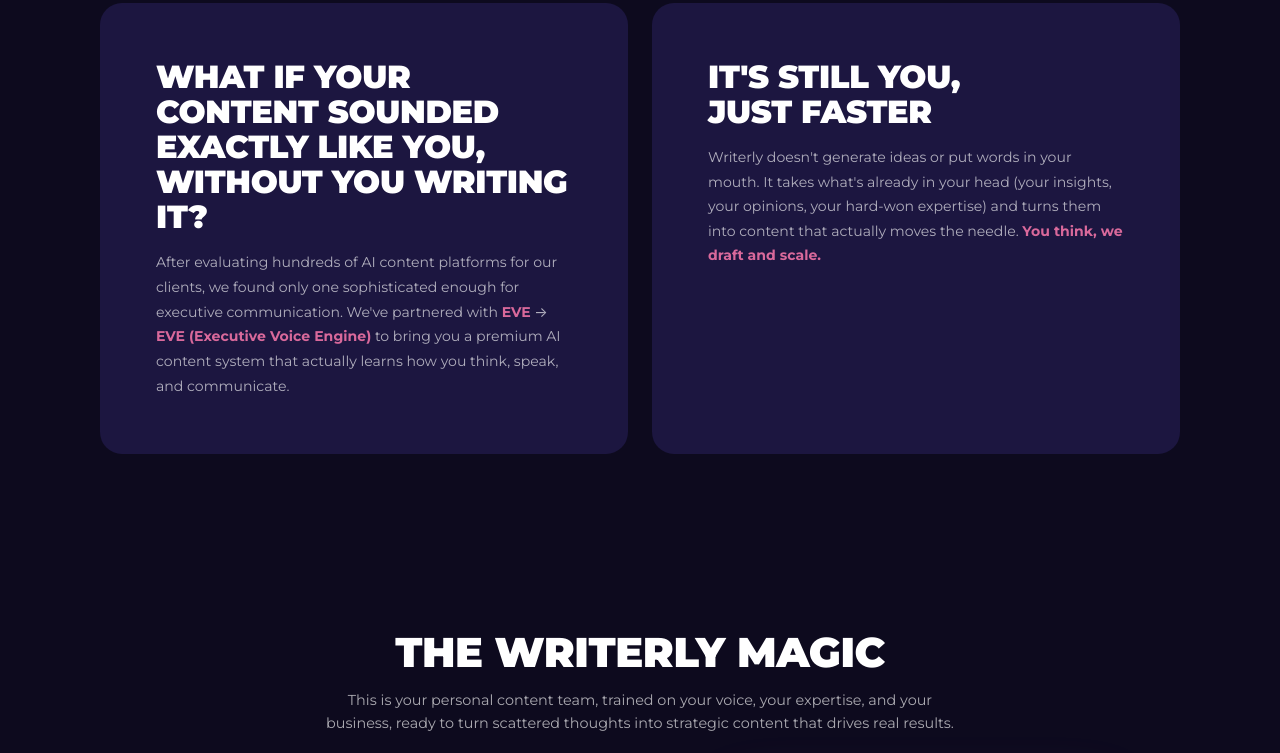
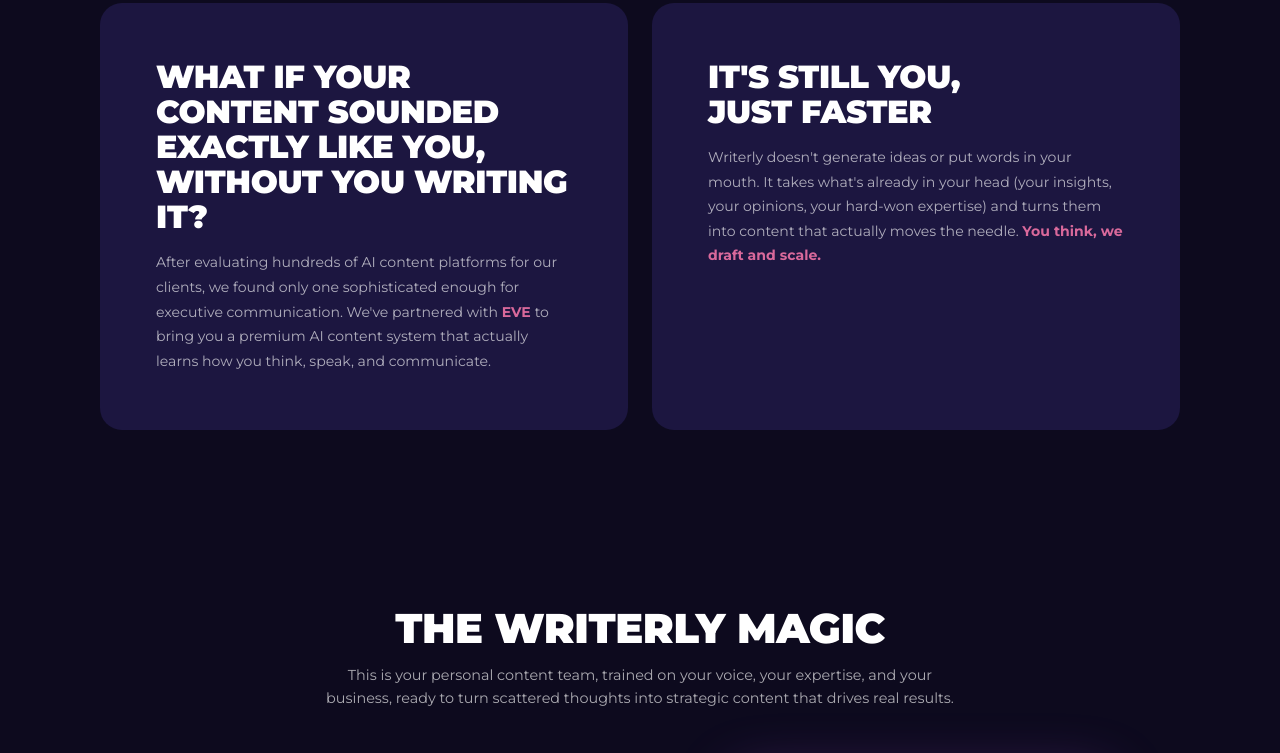
Before and after one commit to catval89/writerly, a plain HTML site: page index.html in a window 1280 px wide. Shown: the part 3113-3866 px from the top of the page. Drawn offline with Linux system fonts and the light colour scheme.

Commit message:
Update index.html

```diff
--- a/index.html
+++ b/index.html
@@ -1670,7 +1670,7 @@
       <div class="split-grid">
         <div class="split-card reveal">
           <h2>What if your content sounded exactly like you, without you writing it?</h2>
-          <p>After evaluating hundreds of AI content platforms for our clients, we found only one sophisticated enough for executive communication. We've partnered with <a href="#">EVE</a> → <a href="https://www.helloeve.co/" target="_blank" rel="noopener">EVE (Executive Voice Engine)</a> to bring you a premium AI content system that actually learns how you think, speak, and communicate.</p>
+          <p>After evaluating hundreds of AI content platforms for our clients, we found only one sophisticated enough for executive communication. We've partnered with <a href="https://www.helloeve.co/" target="_blank" rel="noopener">EVE </a> to bring you a premium AI content system that actually learns how you think, speak, and communicate.</p>
         </div>
         <div class="split-card reveal delay-2">
           <h2>It's Still You,<br>Just Faster</h2>
```
